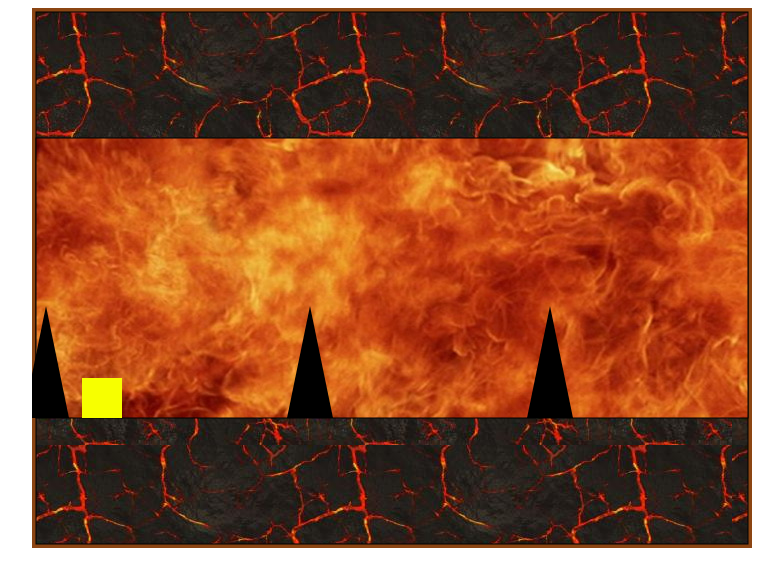
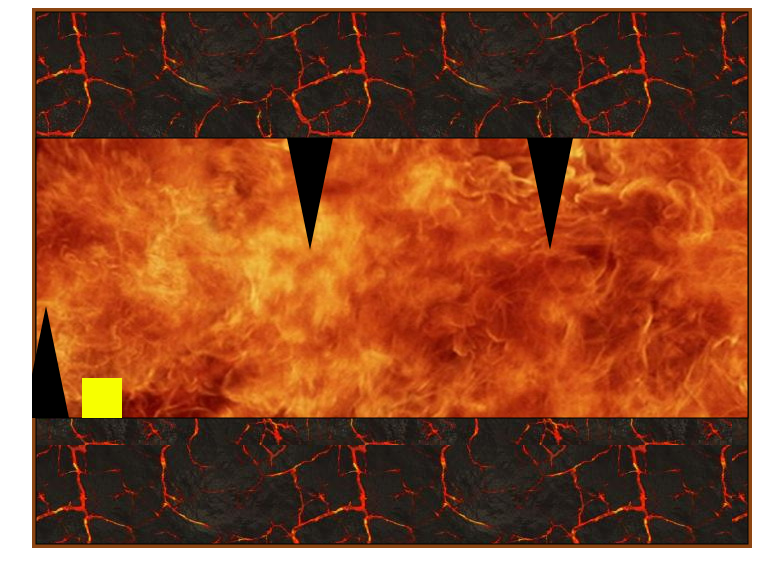
Before and after one commit to EkariEgor/hellyeah, a plain HTML site: page hellyeah.html in a window 1280 px wide. Shown: the whole page, without its empty margins (248-1031 px from the left). Drawn offline with Linux system fonts and the light colour scheme.

Commit message:
Obstacles update. Change sides

```diff
--- a/hellyeah.html
+++ b/hellyeah.html
@@ -41,6 +41,9 @@
     var E1x = 766;
     var E1y = 410;
 
+    var prev1 = 0; // Предыдущее положение препятствия 0 - снизу 1 - сверху
+    var cur1; // Текущее положение
+
     <!-- Второй треугольник -->
     var C2x = 1006;
     var C2y = 298;
@@ -51,6 +54,9 @@
     var E2x = 1029;
     var E2y = 410;
 
+    var prev2 = 0; // Предыдущее положение препятствия 0 - снизу 1 - сверху
+    var cur2; // Текущее положение
+
     <!-- Третий треугольник -->
     var C3x = 1246;
     var C3y = 298;
@@ -60,6 +66,13 @@
 
     var E3x = 1269;
     var E3y = 410;
+
+    var prev3 = 0 ; // Предыдущее положение препятствия 0 - снизу 1 - сверху
+    var cur3; // Текущее положение
+
+    <!-- Данные для функций фиксирующих столкновение -->
+    var k = 4.87;
+    var dxfun = 766; <!-- Это приращение к аргументу будем менять на dxobstacle -->
 
     <!-- Задаем начальное положение для героя -->
     var x = 50;
@@ -94,6 +107,21 @@
 
     <!-- Генерация препятствий (три функции)-->
     function drawObstacle1() {
+      if (D1x == 720) { //смена ориентации препятствия
+        cur1 = Math.floor(Math.random() * 2); // 1 or 0
+        if (cur1 != prev1) {
+          if (prev1 == 1) {
+            D1y += 280;
+            C1y += 56;
+            E1y += 280;
+          } else {
+            D1y -= 280;
+            C1y -= 56;
+            E1y -= 280;
+          }
+        }
+        prev1 = cur1;
+      }
       ctx.beginPath();
       ctx.moveTo(D1x,D1y);
       ctx.lineTo(C1x,C1y);
@@ -103,6 +131,22 @@
     }
 
     function drawObstacle2() {
+      if (D2x == 720) { //смена ориентации препятствия
+        cur2 = Math.floor(Math.random() * 2); // 1 or 0
+        if (cur2 != prev2) {
+          if (prev2 == 1) {
+            D2y += 280;
+            C2y += 56;
+            E2y += 280;
+          } else {
+            D2y -= 280;
+            C2y -= 56;
+            E2y -= 280;
+          }
+        }
+        prev2 = cur2;
+      }
+      ctx.beginPath();
       ctx.beginPath();
       ctx.moveTo(D2x,D2y);
       ctx.lineTo(C2x,C2y);
@@ -112,6 +156,22 @@
     }
 
     function drawObstacle3() {
+      if (D3x == 720) { //смена ориентации препятствия
+        cur3 = Math.floor(Math.random() * 2); // 1 or 0
+        if (cur3 != prev3) {
+          if (prev3 == 1) {
+            D3y += 280;
+            C3y += 56;
+            E3y += 280;
+          } else {
+            D3y -= 280;
+            C3y -= 56;
+            E3y -= 280;
+          }
+        }
+        prev3 = cur3;
+      }
+      ctx.beginPath();
       ctx.beginPath();
       ctx.moveTo(D3x,D3y);
       ctx.lineTo(C3x,C3y);
@@ -153,6 +213,13 @@
       drawObstacle1();
       drawObstacle2();
       drawObstacle3();
+      <!-- Проверяем на столкновение правый нижний угол -->
+      //if (y + 40 >= (x + 40 - dxfun) * k + 410 && y + 40 >= - (x + 40 - dxfun)*k + 186) {
+      //  alert("GAME OVER");
+      //  document.location.reload();
+      //  clearInterval(interval);
+      //}
+      dxfun += dxobstacle;
       D1x += dxobstacle;
       C1x += dxobstacle;
       E1x += dxobstacle;
@@ -166,6 +233,7 @@
         D1x = 720;
         C1x = 743;
         E1x = 766;
+        dxfun = 766;
       }
       if (E2x < 0) {
         D2x = 720;
@@ -195,7 +263,7 @@
         }
     }
 
-    setInterval(draw, 10);
+    var interval = setInterval(draw, 10);
   </script>
 </body>
 </html>
```
